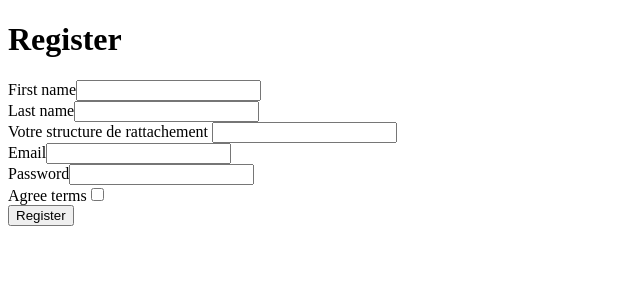
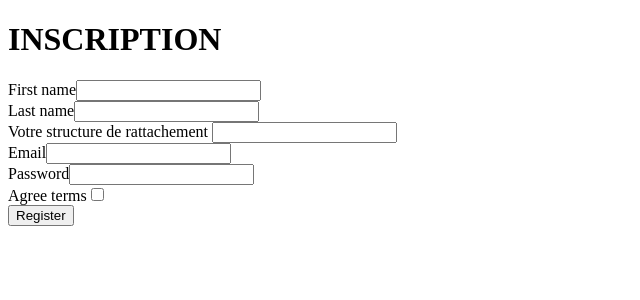
Before and after one commit to VictorSvenn/Brandvisor, a Symfony app: template templates/registration/expert.html.twig in a window 1280 px wide. Shown: the top 300 px of the page, without its empty margins (0-640 px from the left). Run offline with Twig, Linux system fonts and the light colour scheme; the template is opened without the code that fills it, so the values that code supplies are empty; form fields are guessed from the names that the template uses; some libraries are stand-ins or nearby versions.

Commit message:
traviiiiiiis

```diff
--- a/src/Entity/Enterprise.php
+++ b/src/Entity/Enterprise.php
@@ -6,6 +6,7 @@ use App\Repository\EnterpriseRepository;
 use Doctrine\Common\Collections\ArrayCollection;
 use Doctrine\Common\Collections\Collection;
 use Doctrine\ORM\Mapping as ORM;
+use PhpParser\Node\Expr\Cast\Object_;
 
 /**
  * @ORM\Entity(repositoryClass=EnterpriseRepository::class)
@@ -373,7 +374,7 @@ class Enterprise
         return $this->type;
     }
 
-    public function setType(?EnterpriseType $type): self
+    public function setType($type): self
     {
         $this->type = $type;
 
--- a/src/Form/RegistrationFormType.php
+++ b/src/Form/RegistrationFormType.php
@@ -2,8 +2,10 @@
 
 namespace App\Form;
 
+use App\Entity\Expert;
 use App\Entity\User;
 use Doctrine\DBAL\Types\TextType;
+use Symfony\Bridge\Doctrine\Form\Type\EntityType;
 use Symfony\Component\Form\AbstractType;
 use Symfony\Component\Form\Extension\Core\Type\CheckboxType;
 use Symfony\Component\Form\Extension\Core\Type\PasswordType;
--- a/templates/registration/expert.html.twig
+++ b/templates/registration/expert.html.twig
@@ -1,26 +1,44 @@
-{% extends 'base.html.twig' %}
+{% extends 'registration/form.html.twig' %}
 
 {% block title %}Register{% endblock %}
 
-{% block body %}
+{% block form %}
     {% for flashError in app.flashes('verify_email_error') %}
         <div class="alert alert-danger" role="alert">{{ flashError }}</div>
     {% endfor %}
-
-    <h1>Register</h1>
-
     {{ form_start(registrationForm) }}
-    {{ form_row(registrationForm.firstName) }}
-    {{ form_row(registrationForm.lastName) }}
-    <label>Votre structure de rattachement
-        <input type="text" name="structure">
-    </label>
+    <div class="row my-3">
+        <div class="col-5 offset-1">{{ form_row(registrationForm.firstName) }}</div>
+        <div class="col-5 offset-1">{{ form_row(registrationForm.lastName) }}</div>
+    </div>
+    <div class="row my-3">
+        <div class="col-5 offset-1">
+            <label for="structure">Votre structure de rattachement</label>
+                <input type="text" name="structure" id="structure">
+        </div>
+        <div class="col-5 offset-1">
             {{ form_row(registrationForm.email) }}
+        </div>
+    </div>
+    <div class="row my-3">
+        <div class="col-5 offset-1">
             {{ form_row(registrationForm.plainPassword, {
                 label: 'Password'
             }) }}
+        </div>
+    </div>
+    <div class="row my-3">
+
+        <div class="col-5 offset-1">
             {{ form_row(registrationForm.agreeTerms) }}
-
+        </div>
+    </div>
+    <div class="row my-3 col-1 mx-auto">
         <button type="submit" class="btn">Register</button>
         {{ form_end(registrationForm) }}
+    </div>
+
+
+
+
     {% endblock %}
--- /dev/null
+++ b/templates/registration/form.html.twig
@@ -0,0 +1,16 @@
+{% extends 'base.html.twig' %}
+
+{% block body %}
+<div class="container-fluid">
+    <div class="row col-5 my-5 mx-auto">
+        <h1 class="mx-auto my-auto text-center">INSCRIPTION</h1>
+    </div>
+    <div class="row">
+        <div class="border col-10 mx-auto">
+            {% block form %}
+            {% endblock %}
+        </div>
+    </div>
+</div>
+
+{% endblock %}
```
Also changed, not shown: src/Controller/RegistrationController.php (+5 -7 lines). Lines whose indentation alone changed are shown as unchanged.
